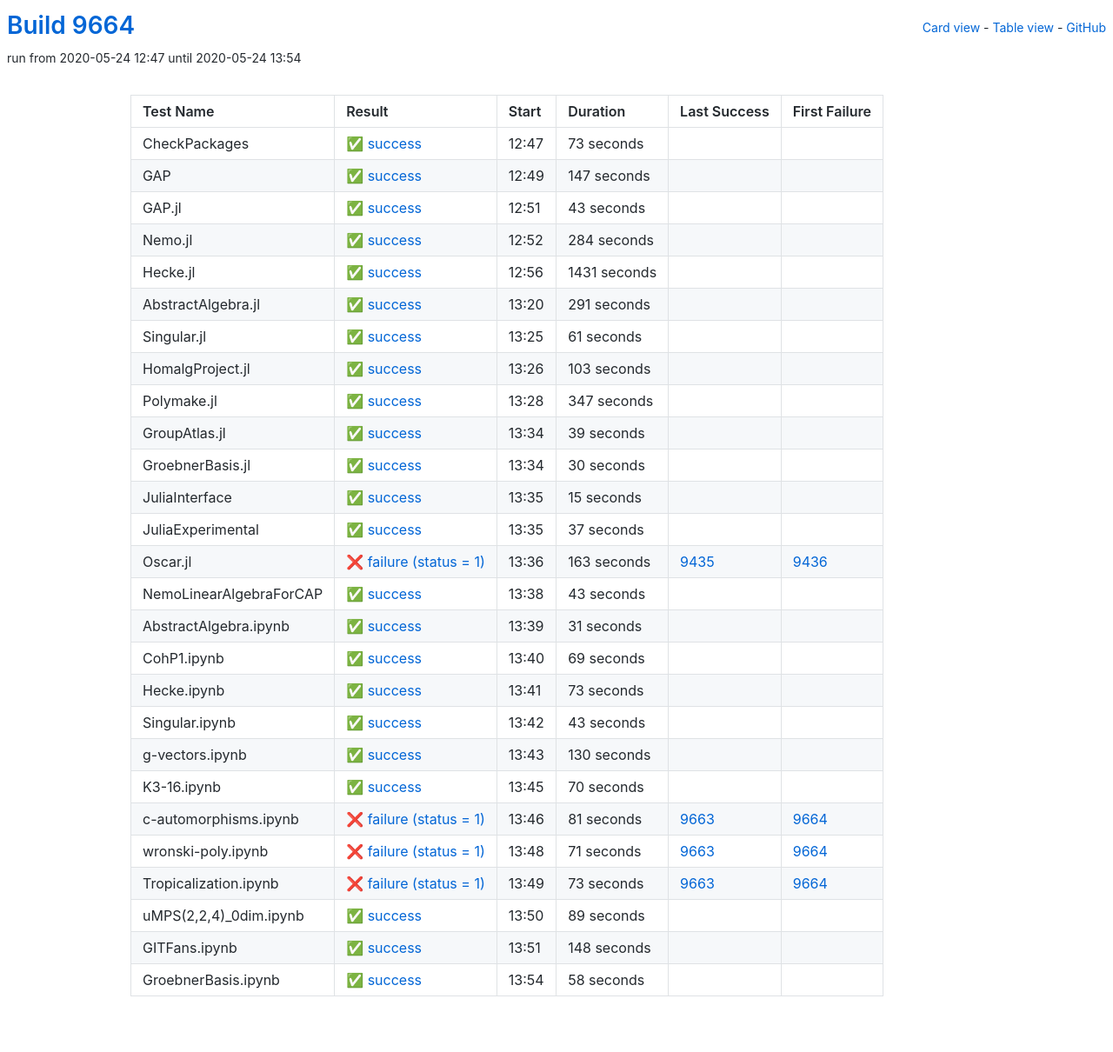
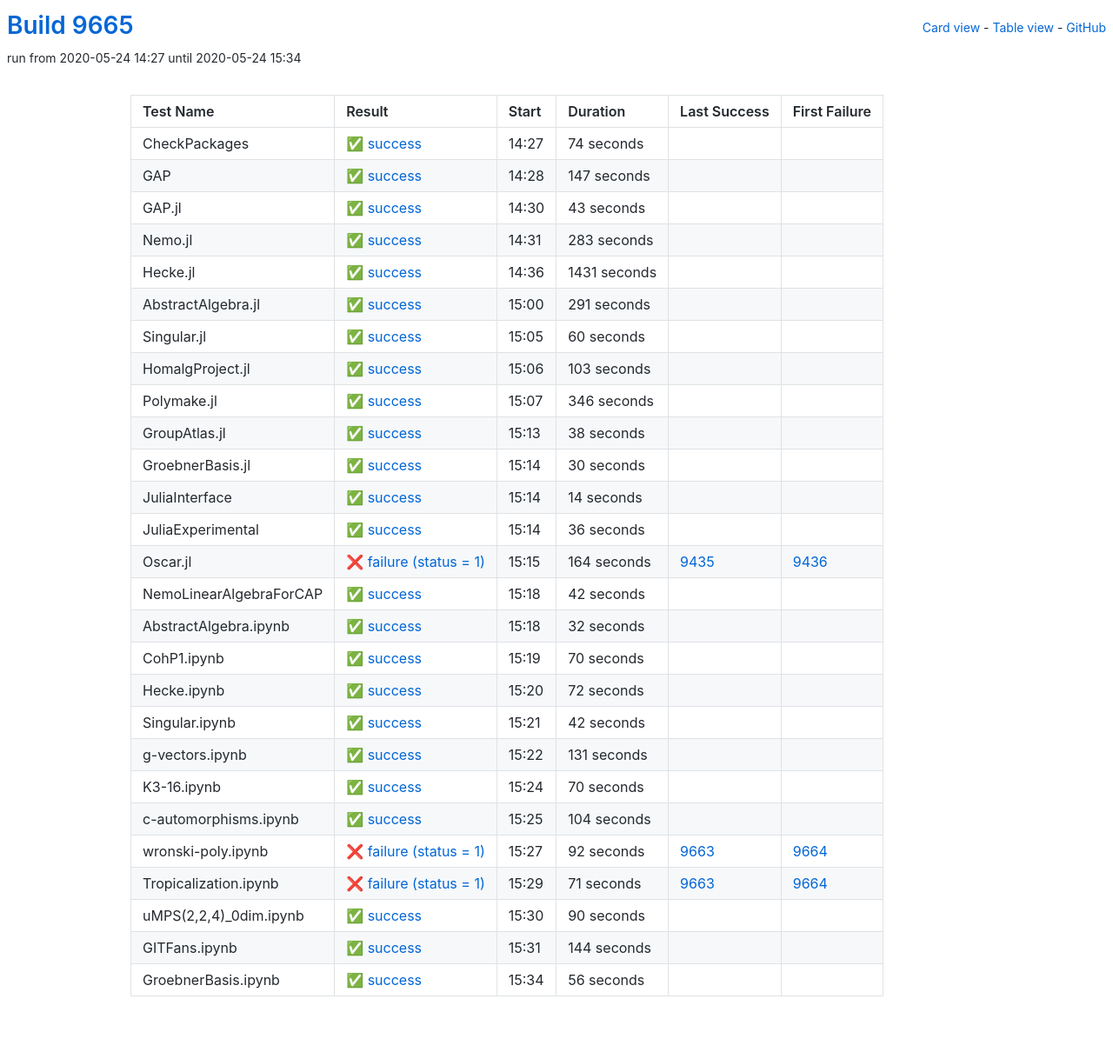
Before and after one commit to oscar-system/oscar-ci-status, a Jekyll site: the page built from table.html, in a window 1280 px wide. Shown: the whole page at 87% size. Built offline with Jekyll 4.4.1, drawn with Linux system fonts in a browser that asks for light colours.

Commit message:
Build 9665

```diff
--- a/_data/ci.yml
+++ b/_data/ci.yml
@@ -1,17 +1,17 @@
-build: 9664
-build_url: https://oscarci.mathematik.uni-kl.de/job/oscar/9664/
+build: 9665
+build_url: https://oscarci.mathematik.uni-kl.de/job/oscar/9665/
 job: oscar
 tests:
-- duration: 73
+- duration: 74
   exitcode: 0
   first_failure: false
   first_failure_url: null
   id: checkpackages
   last_success: false
   last_success_url: null
-  log: https://oscarci.mathematik.uni-kl.de/job/oscar/9664/artifact/logs/build-9664/CheckPackages.log
+  log: https://oscarci.mathematik.uni-kl.de/job/oscar/9665/artifact/logs/build-9665/CheckPackages.log
   name: CheckPackages
-  start: 2020-05-24 12:47
+  start: 2020-05-24 14:27
   status: success
   success: true
 - duration: 147
@@ -21,9 +21,9 @@
   id: gap
   last_success: false
   last_success_url: null
-  log: https://oscarci.mathematik.uni-kl.de/job/oscar/9664/artifact/logs/build-9664/GAP.log
+  log: https://oscarci.mathematik.uni-kl.de/job/oscar/9665/artifact/logs/build-9665/GAP.log
   name: GAP
-  start: 2020-05-24 12:49
+  start: 2020-05-24 14:28
   status: success
   success: true
 - duration: 43
@@ -33,21 +33,21 @@
   id: gap-jl
   last_success: false
   last_success_url: null
-  log: https://oscarci.mathematik.uni-kl.de/job/oscar/9664/artifact/logs/build-9664/GAP.jl.log
+  log: https://oscarci.mathematik.uni-kl.de/job/oscar/9665/artifact/logs/build-9665/GAP.jl.log
   name: GAP.jl
-  start: 2020-05-24 12:51
+  start: 2020-05-24 14:30
   status: success
   success: true
-- duration: 284
+- duration: 283
   exitcode: 0
   first_failure: false
   first_failure_url: null
   id: nemo-jl
   last_success: false
   last_success_url: null
-  log: https://oscarci.mathematik.uni-kl.de/job/oscar/9664/artifact/logs/build-9664/Nemo.jl.log
+  log: https://oscarci.mathematik.uni-kl.de/job/oscar/9665/artifact/logs/build-9665/Nemo.jl.log
   name: Nemo.jl
-  start: 2020-05-24 12:52
+  start: 2020-05-24 14:31
   status: success
   success: true
 - duration: 1431
@@ -57,9 +57,9 @@
   id: hecke-jl
   last_success: false
   last_success_url: null
-  log: https://oscarci.mathematik.uni-kl.de/job/oscar/9664/artifact/logs/build-9664/Hecke.jl.log
+  log: https://oscarci.mathematik.uni-kl.de/job/oscar/9665/artifact/logs/build-9665/Hecke.jl.log
   name: Hecke.jl
-  start: 2020-05-24 12:56
+  start: 2020-05-24 14:36
   status: success
   success: true
 - duration: 291
@@ -69,21 +69,21 @@
   id: abstractalgebra-jl
   last_success: false
   last_success_url: null
-  log: https://oscarci.mathematik.uni-kl.de/job/oscar/9664/artifact/logs/build-9664/AbstractAlgebra.jl.log
+  log: https://oscarci.mathematik.uni-kl.de/job/oscar/9665/artifact/logs/build-9665/AbstractAlgebra.jl.log
   name: AbstractAlgebra.jl
-  start: 2020-05-24 13:20
+  start: 2020-05-24 15:00
   status: success
   success: true
-- duration: 61
+- duration: 60
   exitcode: 0
   first_failure: false
   first_failure_url: null
   id: singular-jl
   last_success: false
   last_success_url: null
-  log: https://oscarci.mathematik.uni-kl.de/job/oscar/9664/artifact/logs/build-9664/Singular.jl.log
+  log: https://oscarci.mathematik.uni-kl.de/job/oscar/9665/artifact/logs/build-9665/Singular.jl.log
   name: Singular.jl
-  start: 2020-05-24 13:25
+  start: 2020-05-24 15:05
   status: success
   success: true
 - duration: 103
@@ -93,33 +93,33 @@
   id: homalgproject-jl
   last_success: false
   last_success_url: null
-  log: https://oscarci.mathematik.uni-kl.de/job/oscar/9664/artifact/logs/build-9664/HomalgProject.jl.log
+  log: https://oscarci.mathematik.uni-kl.de/job/oscar/9665/artifact/logs/build-9665/HomalgProject.jl.log
   name: HomalgProject.jl
-  start: 2020-05-24 13:26
+  start: 2020-05-24 15:06
   status: success
   success: true
-- duration: 347
+- duration: 346
   exitcode: 0
   first_failure: false
   first_failure_url: null
   id: polymake-jl
   last_success: false
   last_success_url: null
-  log: https://oscarci.mathematik.uni-kl.de/job/oscar/9664/artifact/logs/build-9664/Polymake.jl.log
+  log: https://oscarci.mathematik.uni-kl.de/job/oscar/9665/artifact/logs/build-9665/Polymake.jl.log
   name: Polymake.jl
-  start: 2020-05-24 13:28
+  start: 2020-05-24 15:07
   status: success
   success: true
-- duration: 39
+- duration: 38
   exitcode: 0
   first_failure: false
   first_failure_url: null
   id: groupatlas-jl
   last_success: false
   last_success_url: null
-  log: https://oscarci.mathematik.uni-kl.de/job/oscar/9664/artifact/logs/build-9664/GroupAtlas.jl.log
+  log: https://oscarci.mathematik.uni-kl.de/job/oscar/9665/artifact/logs/build-9665/GroupAtlas.jl.log
   name: GroupAtlas.jl
-  start: 2020-05-24 13:34
+  start: 2020-05-24 15:13
   status: success
   success: true
 - duration: 30
@@ -129,117 +129,117 @@
   id: groebnerbasis-jl
   last_success: false
   last_success_url: null
-  log: https://oscarci.mathematik.uni-kl.de/job/oscar/9664/artifact/logs/build-9664/GroebnerBasis.jl.log
+  log: https://oscarci.mathematik.uni-kl.de/job/oscar/9665/artifact/logs/build-9665/GroebnerBasis.jl.log
   name: GroebnerBasis.jl
-  start: 2020-05-24 13:34
+  start: 2020-05-24 15:14
   status: success
   success: true
-- duration: 15
+- duration: 14
   exitcode: 0
   first_failure: false
   first_failure_url: null
   id: juliainterface
   last_success: false
   last_success_url: null
-  log: https://oscarci.mathematik.uni-kl.de/job/oscar/9664/artifact/logs/build-9664/JuliaInterface.log
+  log: https://oscarci.mathematik.uni-kl.de/job/oscar/9665/artifact/logs/build-9665/JuliaInterface.log
   name: JuliaInterface
-  start: 2020-05-24 13:35
+  start: 2020-05-24 15:14
   status: success
   success: true
-- duration: 37
+- duration: 36
   exitcode: 0
   first_failure: false
   first_failure_url: null
   id: juliaexperimental
   last_success: false
   last_success_url: null
-  log: https://oscarci.mathematik.uni-kl.de/job/oscar/9664/artifact/logs/build-9664/JuliaExperimental.log
+  log: https://oscarci.mathematik.uni-kl.de/job/oscar/9665/artifact/logs/build-9665/JuliaExperimental.log
   name: JuliaExperimental
-  start: 2020-05-24 13:35
+  start: 2020-05-24 15:14
   status: success
   success: true
-- duration: 163
+- duration: 164
   exitcode: 1
   first_failure: 9436
   first_failure_url: https://oscarci.mathematik.uni-kl.de/job/oscar/9436/
   id: oscar-jl
   last_success: 9435
   last_success_url: https://oscarci.mathematik.uni-kl.de/job/oscar/9435/
-  log: https://oscarci.mathematik.uni-kl.de/job/oscar/9664/artifact/logs/build-9664/Oscar.jl.log
+  log: https://oscarci.mathematik.uni-kl.de/job/oscar/9665/artifact/logs/build-9665/Oscar.jl.log
   name: Oscar.jl
-  start: 2020-05-24 13:36
+  start: 2020-05-24 15:15
   status: failure
   success: false
-- duration: 43
+- duration: 42
   exitcode: 0
   first_failure: false
   first_failure_url: null
   id: nemolinearalgebraforcap
   last_success: false
   last_success_url: null
-  log: https://oscarci.mathematik.uni-kl.de/job/oscar/9664/artifact/logs/build-9664/NemoLinearAlgebraForCAP.log
+  log: https://oscarci.mathematik.uni-kl.de/job/oscar/9665/artifact/logs/build-9665/NemoLinearAlgebraForCAP.log
   name: NemoLinearAlgebraForCAP
-  start: 2020-05-24 13:38
+  start: 2020-05-24 15:18
   status: success
   success: true
-- duration: 31
+- duration: 32
   exitcode: 0
   first_failure: false
   first_failure_url: null
   id: abstractalgebra-ipynb
   last_success: false
   last_success_url: null
-  log: https://oscarci.mathematik.uni-kl.de/job/oscar/9664/artifact/logs/build-9664/AbstractAlgebra.ipynb.log
+  log: https://oscarci.mathematik.uni-kl.de/job/oscar/9665/artifact/logs/build-9665/AbstractAlgebra.ipynb.log
   name: AbstractAlgebra.ipynb
-  start: 2020-05-24 13:39
+  start: 2020-05-24 15:18
   status: success
   success: true
-- duration: 69
+- duration: 70
   exitcode: 0
   first_failure: false
   first_failure_url: null
   id: cohp1-ipynb
   last_success: false
   last_success_url: null
-  log: https://oscarci.mathematik.uni-kl.de/job/oscar/9664/artifact/logs/build-9664/CohP1.ipynb.log
+  log: https://oscarci.mathematik.uni-kl.de/job/oscar/9665/artifact/logs/build-9665/CohP1.ipynb.log
   name: CohP1.ipynb
-  start: 2020-05-24 13:40
+  start: 2020-05-24 15:19
   status: success
   success: true
-- duration: 73
+- duration: 72
   exitcode: 0
   first_failure: false
   first_failure_url: null
   id: hecke-ipynb
   last_success: false
   last_success_url: null
-  log: https://oscarci.mathematik.uni-kl.de/job/oscar/9664/artifact/logs/build-9664/Hecke.ipynb.log
+  log: https://oscarci.mathematik.uni-kl.de/job/oscar/9665/artifact/logs/build-9665/Hecke.ipynb.log
   name: Hecke.ipynb
-  start: 2020-05-24 13:41
+  start: 2020-05-24 15:20
   status: success
   success: true
-- duration: 43
+- duration: 42
   exitcode: 0
   first_failure: false
   first_failure_url: null
   id: singular-ipynb
   last_success: false
   last_success_url: null
-  log: https://oscarci.mathematik.uni-kl.de/job/oscar/9664/artifact/logs/build-9664/Singular.ipynb.log
+  log: https://oscarci.mathematik.uni-kl.de/job/oscar/9665/artifact/logs/build-9665/Singular.ipynb.log
   name: Singular.ipynb
-  start: 2020-05-24 13:42
+  start: 2020-05-24 15:21
   status: success
   success: true
-- duration: 130
+- duration: 131
   exitcode: 0
   first_failure: false
   first_failure_url: null
   id: g-vectors-ipynb
   last_success: false
   last_success_url: null
-  log: https://oscarci.mathematik.uni-kl.de/job/oscar/9664/artifact/logs/build-9664/g-vectors.ipynb.log
+  log: https://oscarci.mathematik.uni-kl.de/job/oscar/9665/artifact/logs/build-9665/g-vectors.ipynb.log
   name: g-vectors.ipynb
-  start: 2020-05-24 13:43
+  start: 2020-05-24 15:22
   status: success
   success: true
 - duration: 70
@@ -249,80 +249,80 @@
   id: k3-16-ipynb
   last_success: false
   last_success_url: null
-  log: https://oscarci.mathematik.uni-kl.de/job/oscar/9664/artifact/logs/build-9664/K3-16.ipynb.log
+  log: https://oscarci.mathematik.uni-kl.de/job/oscar/9665/artifact/logs/build-9665/K3-16.ipynb.log
   name: K3-16.ipynb
-  start: 2020-05-24 13:45
+  start: 2020-05-24 15:24
   status: success
   success: true
-- duration: 81
+- duration: 104
+  exitcode: 0
+  first_failure: false
+  first_failure_url: null
+  id: c-automorphisms-ipynb
+  last_success: false
+  last_success_url: null
+  log: https://oscarci.mathematik.uni-kl.de/job/oscar/9665/artifact/logs/build-9665/c-automorphisms.ipynb.log
+  name: c-automorphisms.ipynb
+  start: 2020-05-24 15:25
+  status: success
+  success: true
+- duration: 92
   exitcode: 1
   first_failure: 9664
   first_failure_url: https://oscarci.mathematik.uni-kl.de/job/oscar/9664/
-  id: c-automorphisms-ipynb
+  id: wronski-poly-ipynb
   last_success: 9663
   last_success_url: https://oscarci.mathematik.uni-kl.de/job/oscar/9663/
-  log: https://oscarci.mathematik.uni-kl.de/job/oscar/9664/artifact/logs/build-9664/c-automorphisms.ipynb.log
-  name: c-automorphisms.ipynb
-  start: 2020-05-24 13:46
+  log: https://oscarci.mathematik.uni-kl.de/job/oscar/9665/artifact/logs/build-9665/wronski-poly.ipynb.log
+  name: wronski-poly.ipynb
+  start: 2020-05-24 15:27
   status: failure
   success: false
 - duration: 71
   exitcode: 1
   first_failure: 9664
   first_failure_url: https://oscarci.mathematik.uni-kl.de/job/oscar/9664/
-  id: wronski-poly-ipynb
-  last_success: 9663
-  last_success_url: https://oscarci.mathematik.uni-kl.de/job/oscar/9663/
-  log: https://oscarci.mathematik.uni-kl.de/job/oscar/9664/artifact/logs/build-9664/wronski-poly.ipynb.log
-  name: wronski-poly.ipynb
-  start: 2020-05-24 13:48
-  status: failure
-  success: false
-- duration: 73
-  exitcode: 1
-  first_failure: 9664
-  first_failure_url: https://oscarci.mathematik.uni-kl.de/job/oscar/9664/
   id: tropicalization-ipynb
   last_success: 9663
   last_success_url: https://oscarci.mathematik.uni-kl.de/job/oscar/9663/
-  log: https://oscarci.mathematik.uni-kl.de/job/oscar/9664/artifact/logs/build-9664/Tropicalization.ipynb.log
+  log: https://oscarci.mathematik.uni-kl.de/job/oscar/9665/artifact/logs/build-9665/Tropicalization.ipynb.log
   name: Tropicalization.ipynb
-  start: 2020-05-24 13:49
+  start: 2020-05-24 15:29
   status: failure
   success: false
-- duration: 89
+- duration: 90
   exitcode: 0
   first_failure: false
   first_failure_url: null
   id: umps-2-2-4-0dim-ipynb
   last_success: false
   last_success_url: null
-  log: https://oscarci.mathematik.uni-kl.de/job/oscar/9664/artifact/logs/build-9664/uMPS-2-2-4-_0dim.ipynb.log
+  log: https://oscarci.mathematik.uni-kl.de/job/oscar/9665/artifact/logs/build-9665/uMPS-2-2-4-_0dim.ipynb.log
   name: uMPS(2,2,4)_0dim.ipynb
-  start: 2020-05-24 13:50
+  start: 2020-05-24 15:30
   status: success
   success: true
-- duration: 148
+- duration: 144
   exitcode: 0
   first_failure: false
   first_failure_url: null
   id: gitfans-ipynb
   last_success: false
   last_success_url: null
-  log: https://oscarci.mathematik.uni-kl.de/job/oscar/9664/artifact/logs/build-9664/GITFans.ipynb.log
+  log: https://oscarci.mathematik.uni-kl.de/job/oscar/9665/artifact/logs/build-9665/GITFans.ipynb.log
   name: GITFans.ipynb
-  start: 2020-05-24 13:51
+  start: 2020-05-24 15:31
   status: success
   success: true
-- duration: 58
+- duration: 56
   exitcode: 0
   first_failure: false
   first_failure_url: null
   id: groebnerbasis-ipynb
   last_success: false
   last_success_url: null
-  log: https://oscarci.mathematik.uni-kl.de/job/oscar/9664/artifact/logs/build-9664/GroebnerBasis.ipynb.log
+  log: https://oscarci.mathematik.uni-kl.de/job/oscar/9665/artifact/logs/build-9665/GroebnerBasis.ipynb.log
   name: GroebnerBasis.ipynb
-  start: 2020-05-24 13:54
+  start: 2020-05-24 15:34
   status: success
   success: true
```
Also changed, not shown: README.md.
